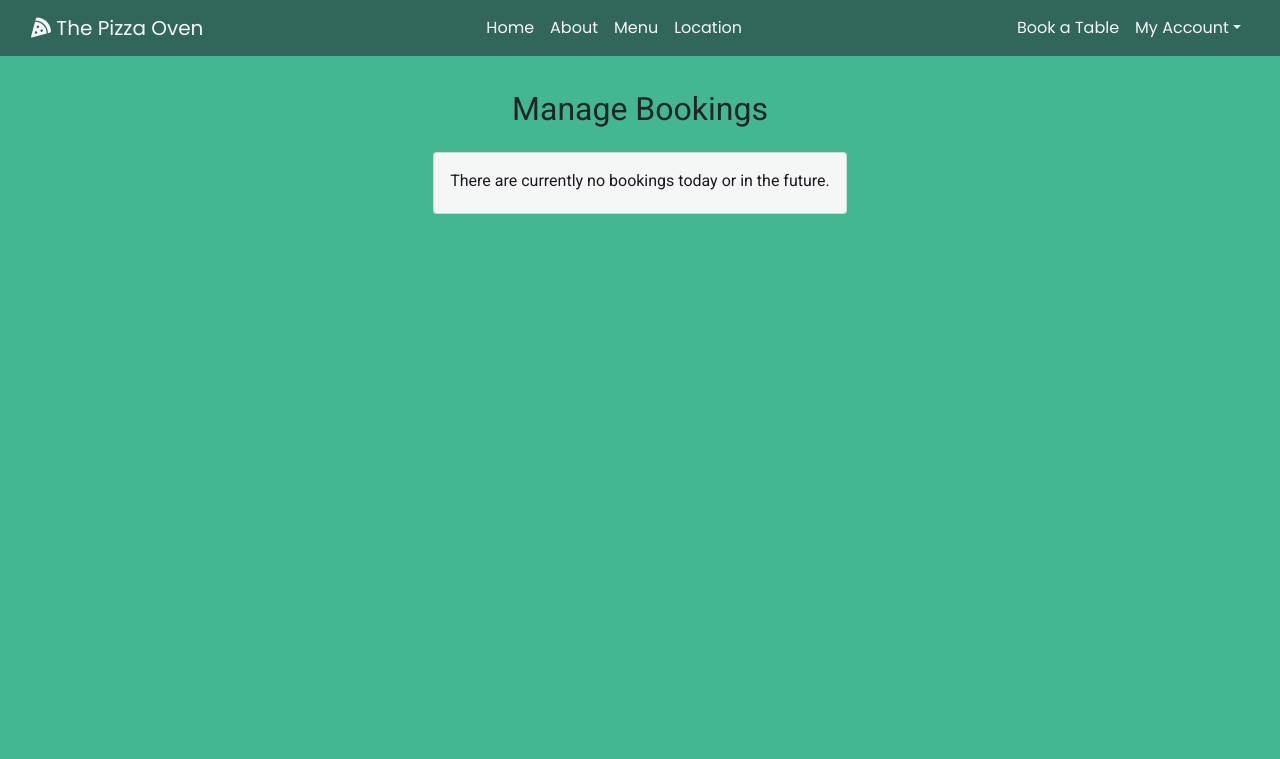
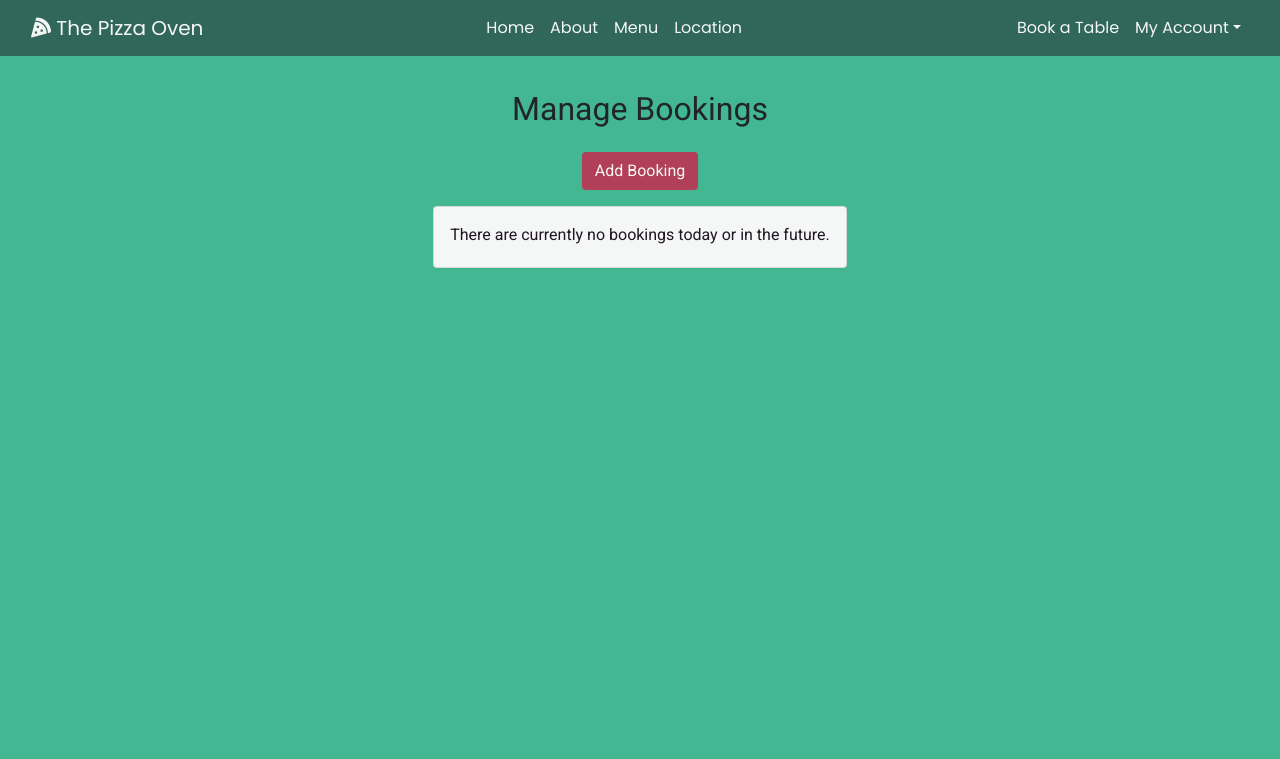
Before and after one commit to Stephanie-Ash/the-pizza-oven, a Django app: page /bookings/manage_bookings in a window 1280 px wide. Shown: the top 759 px of the page. Run offline with Django 3.2, Linux system fonts and the light colour scheme; the visitor is signed in with stand-in values (Sample User, id 1); data that the repository does not hold is empty; some libraries are stand-ins or nearby versions.

Commit message:
Add add booking button to manage bookings page and adjust make booking view

```diff
--- a/bookings/templates/bookings/manage_bookings.html
+++ b/bookings/templates/bookings/manage_bookings.html
@@ -5,6 +5,9 @@
     <div class="row">
         <div class="col-12 manage-content">
             <h3 class="text-center mb-4">Manage Bookings</h3>
+            <div class="text-center">
+                <a class="btn btn-large btn-red txt-light" href="{% url 'make_booking' %}" aria-label="Go to the table booking form">Add Booking</a>
+            </div>
             {% if not bookings %}
             <div class="card manage-no-bookings txt-dark bg-color-manage-cards my-3">
                 <div class="card-body p-3">
--- a/bookings/views.py
+++ b/bookings/views.py
@@ -27,7 +27,10 @@ def make_booking(request):
             else:
                 booking.tables.add(tables)
             messages.success(request, 'Booking successfully made!')
-            return redirect(reverse('booking_confirmed', args=[booking.id]))
+            if request.user.is_superuser:
+                return redirect(reverse('manage_bookings'))
+            else:
+                return redirect(reverse('booking_confirmed', args=[booking.id]))
         else:
             messages.error(
                 request, 'Failed to make the booking. Please check the form.')
```
